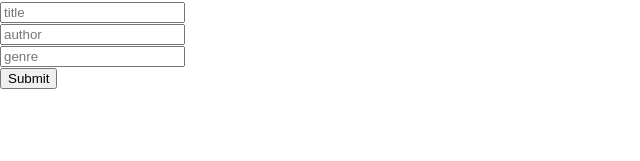
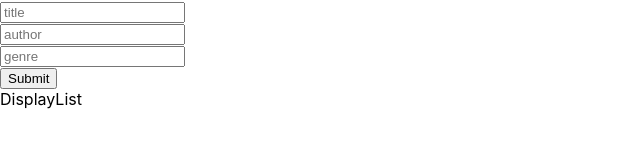
Before and after one commit to allisonbohannon/Flatiron_phase_3_project_frontend, a React (Create React App) app: page / in a window 1280 px wide. Shown: the part 139-300 px from the top of the page, without its empty margins (0-640 px from the left). Built offline with nearby package versions, Linux system fonts and the light colour scheme.

Commit message:
Create DisplayList and BookCard components

```diff
--- /dev/null
+++ b/src/components/DisplayList.js
@@ -0,0 +1,10 @@
+import React from 'react'
+
+const DisplayList = () => {
+
+  return (
+    <div>DisplayList</div>
+  )
+}
+
+export default DisplayList
--- a/src/components/Home.js
+++ b/src/components/Home.js
@@ -1,10 +1,12 @@
 import React from 'react'
 import AddNewForm from './AddNewForm'
+import DisplayList from './DisplayList'
 
 const Home = () => {
   return (
     <div>Home
       <AddNewForm />
+      <DisplayList />
     </div>
   )
 }
```
Also changed, not shown: src/components/BookCard.js (added, +9 -0 lines).
